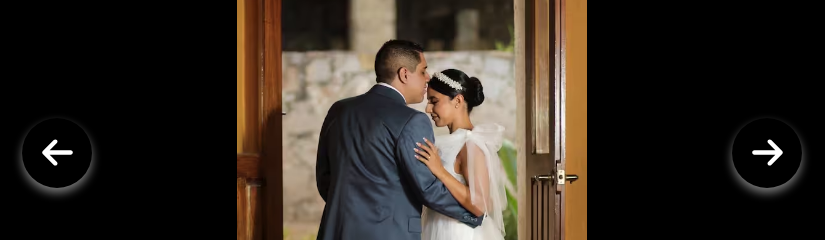
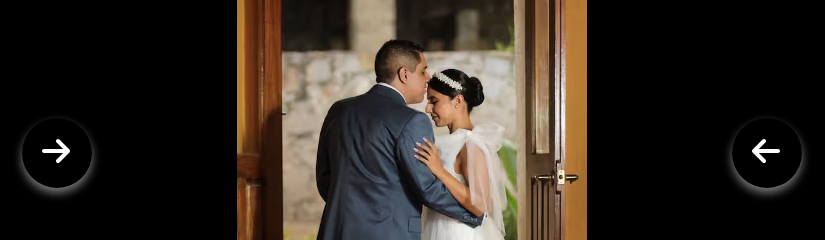
Before and after one commit to Angel0nti/FelipeFotografia_, a website built with Parcel: page src/index.html in a window 1280 px wide. Shown: the part 1140-1380 px from the top of the page, 228-1053 px from the left. Built offline with nearby package versions, Linux system fonts and the light colour scheme.

Commit message:
path svg arrows

```diff
--- a/src/index.html
+++ b/src/index.html
@@ -93,12 +93,16 @@
       <div class="slider__images"></div>
       <button class="slider__images--btn btn--left slider__btn--left">
         <svg class="slider__images--icon">
-          <use xlink:href="./img/icon.svg#icon-arrow-left2"></use>
+          <path
+            d="M19.414 27.414l10-10c0.781-0.781 0.781-2.047 0-2.828l-10-10c-0.781-0.781-2.047-0.781-2.828 0s-0.781 2.047 0 2.828l6.586 6.586h-19.172c-1.105 0-2 0.895-2 2s0.895 2 2 2h19.172l-6.586 6.586c-0.39 0.39-0.586 0.902-0.586 1.414s0.195 1.024 0.586 1.414c0.781 0.781 2.047 0.781 2.828 0z"
+          ></path>
         </svg>
       </button>
       <button class="slider__images--btn btn--right slider__btn--right">
         <svg class="slider__images--icon">
-          <use xlink:href="./img/icon.svg#icon-arrow-right2"></use>
+          <path
+            d="M12.586 27.414l-10-10c-0.781-0.781-0.781-2.047 0-2.828l10-10c0.781-0.781 2.047-0.781 2.828 0s0.781 2.047 0 2.828l-6.586 6.586h19.172c1.105 0 2 0.895 2 2s-0.895 2-2 2h-19.172l6.586 6.586c0.39 0.39 0.586 0.902 0.586 1.414s-0.195 1.024-0.586 1.414c-0.781 0.781-2.047 0.781-2.828 0z"
+          ></path>
         </svg>
       </button>
     </section>
```
